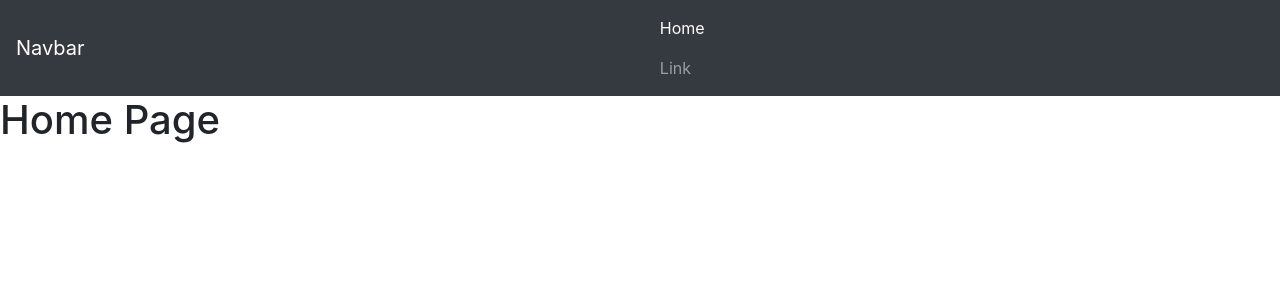
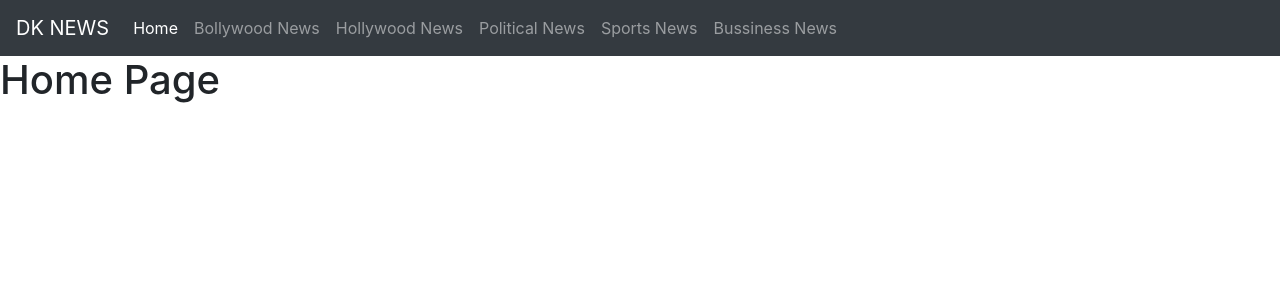
Before and after one commit to dk8534/dj_projects, a Django app: page / in a window 1280 px wide. Shown: the top 300 px of the page. Run offline with Django 4.2, Linux system fonts and the light colour scheme.

Commit message:
third_commit

```diff
--- a/news_project/news/app1/urls.py
+++ b/news_project/news/app1/urls.py
@@ -2,5 +2,11 @@ from django.urls import path
 from . import views
 
 urlpatterns = [
-    path('',views.home,name='home')
+    path('',views.home,name='home'),
+    path('bollywood/',views.bollywood,name='bollywood'),
+    path('hollywood/',views.hollywood,name='hollywood'),
+    path('political/',views.political,name='political'),
+    path('sports/',views.sports,name='sports'),
+    path('bussiness/',views.bussiness,name='bussiness'),
+    path('brand/',views.brand,name='brand')
 ]
--- a/news_project/news/app1/views.py
+++ b/news_project/news/app1/views.py
@@ -4,3 +4,21 @@ from django.shortcuts import render
 
 def home(request):
     return render(request,'home.html')
+
+def bollywood(request):
+    return render(request,'bollywood.html')
+
+def hollywood(request):
+    return render(request,'hollywood.html')
+
+def political(request):
+    return render(request,'political.html')
+
+def sports(request):
+    return render(request,'sports.html')
+
+def bussiness(request):
+    return render(request,'bussiness.html')
+
+def brand(request):
+    return render(request,'brand.html')
--- a/news_project/news/templates/base.html
+++ b/news_project/news/templates/base.html
@@ -8,16 +8,30 @@
     <link rel="stylesheet" href="https://cdn.jsdelivr.net/npm/bootstrap@4.0.0/dist/css/bootstrap.min.css" integrity="sha384-Gn5384xqQ1aoWXA+058RXPxPg6fy4IWvTNh0E263XmFcJlSAwiGgFAW/dAiS6JXm" crossorigin="anonymous">
 </head>
 <body>
-    <nav class="navbar navbar-dark bg-dark">
-        <a class="navbar-brand" href="#">Navbar</a>
-        <ul class="navbar-nav ml-auto mr-auto">
+  <nav class="navbar navbar-expand-lg navbar-dark bg-dark">
+    <a class="navbar-brand" href="{% url 'brand' %}">DK NEWS</a>
+  <div class="collapse navbar-collapse" id="navbarSupportedContent">
+      <ul class="navbar-nav mr-auto">
         <li class="nav-item active">
-              <a class="nav-link" href="#">Home</a>
+          <a class="nav-link" href="{% url 'home' %}">Home</a>
         </li>
         <li class="nav-item">
-              <a class="nav-link" href="#">Link</a>
+          <a class="nav-link" href="{% url 'bollywood' %}">Bollywood News</a>
+        </li>
+        <li class="nav-item">
+          <a class="nav-link" href="{% url 'hollywood' %}">Hollywood News</a>
+        </li>
+        <li class="nav-item">
+          <a class="nav-link" href="{% url 'political' %}">Political News</a>
+        </li>
+        <li class="nav-item">
+          <a class="nav-link" href="{% url 'sports' %}">Sports News</a>
+        </li>
+        <li class="nav-item">
+          <a class="nav-link" href="{% url 'bussiness' %}">Bussiness News</a>
         </li>
       </ul>
+    </div>
   </nav>
     {% block body_block %}
     {% endblock %}
```
Also changed, not shown: news_project/news/templates/bollywood.html (added, +9 -0 lines), news_project/news/templates/brand.html (added, +9 -0 lines), news_project/news/templates/bussiness.html (added, +9 -0 lines), news_project/news/templates/hollywood.html (added, +9 -0 lines), news_project/news/templates/political.html (added, +9 -0 lines), news_project/news/templates/sports.html (added, +9 -0 lines). Lines whose indentation alone changed are shown as unchanged.
